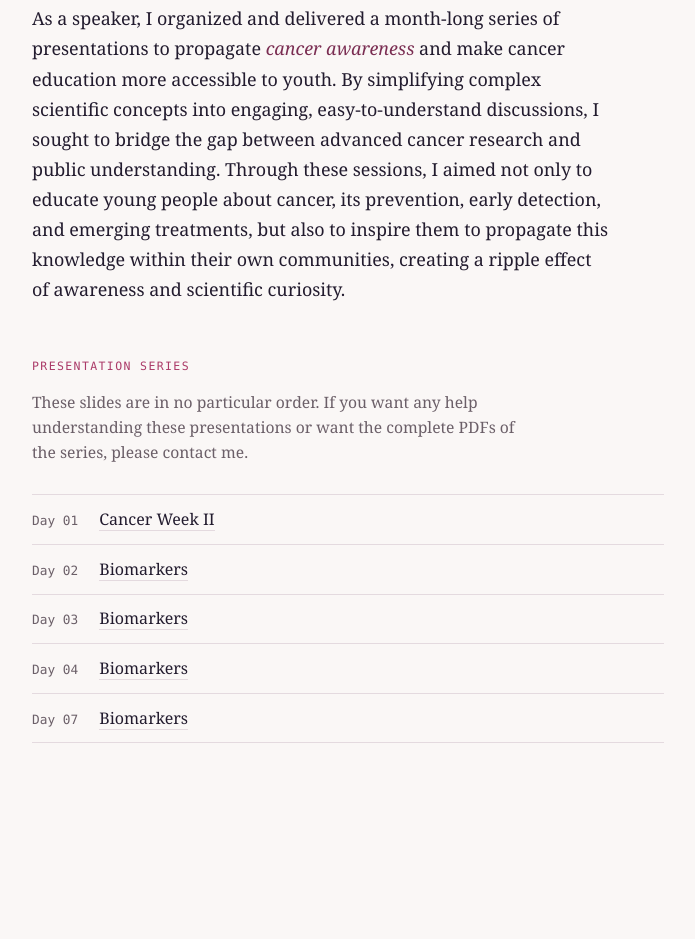
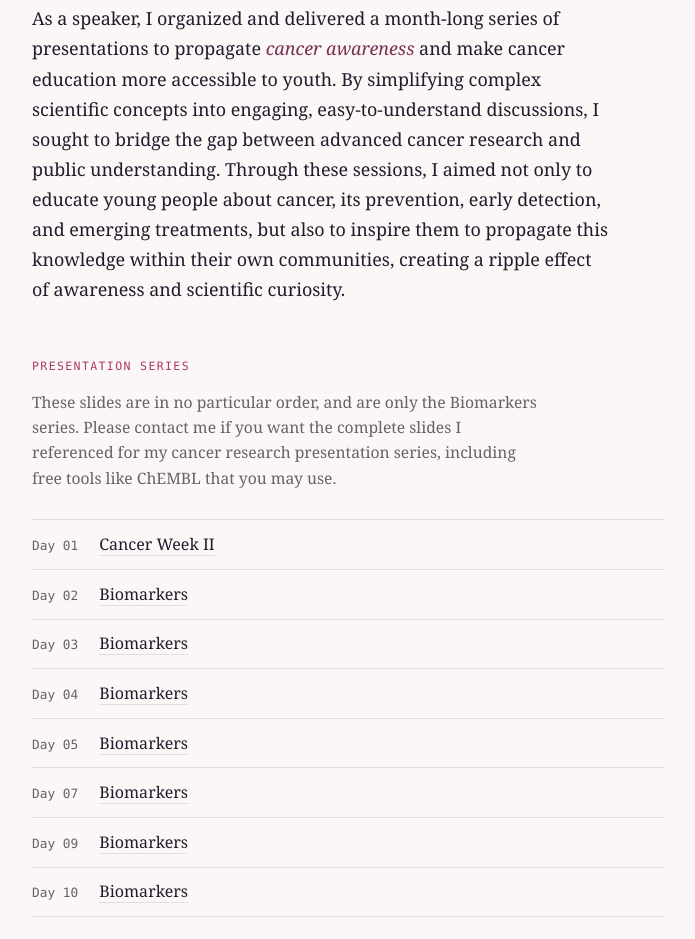
Before and after one commit to pandeymahendraditya/cancer, a plain HTML site: page index.html in a window 1280 px wide. Shown: the part 223-1162 px from the top of the page, without its empty margins (292-987 px from the left). Before the commit the page ends 1062 px from the top, so only its background shows below. Drawn offline with Linux system fonts and the light colour scheme.

Commit message:
Add Day 5, 9, 10 slides and update series note

```diff
--- a/index.html
+++ b/index.html
@@ -167,9 +167,10 @@
   <section>
     <p class="section-label">Presentation Series</p>
     <p class="series-note">
-      These slides are in no particular order. If you want any help
-      understanding these presentations or want the complete PDFs of the
-      series, please contact me.
+      These slides are in no particular order, and are only the Biomarkers
+      series. Please contact me if you want the complete slides I
+      referenced for my cancer research presentation series, including
+      free tools like ChEMBL that you may use.
     </p>
 
     <ul class="deck-list">
@@ -177,7 +178,10 @@
       <li><span class="deck-label">Day 02</span><a href="slides/biomarkersday2.pdf" target="_blank" rel="noopener">Biomarkers</a></li>
       <li><span class="deck-label">Day 03</span><a href="slides/biomarkersday3.pdf" target="_blank" rel="noopener">Biomarkers</a></li>
       <li><span class="deck-label">Day 04</span><a href="slides/biomarkersday4.pdf" target="_blank" rel="noopener">Biomarkers</a></li>
+      <li><span class="deck-label">Day 05</span><a href="slides/biomarkersday5.pdf" target="_blank" rel="noopener">Biomarkers</a></li>
       <li><span class="deck-label">Day 07</span><a href="slides/biomarkersday7.pdf" target="_blank" rel="noopener">Biomarkers</a></li>
+      <li><span class="deck-label">Day 09</span><a href="slides/biomarkersday9.pdf" target="_blank" rel="noopener">Biomarkers</a></li>
+      <li><span class="deck-label">Day 10</span><a href="slides/biomarkersday10.pdf" target="_blank" rel="noopener">Biomarkers</a></li>
     </ul>
   </section>
 </div>
```
Also changed, not shown: 3 other files.
